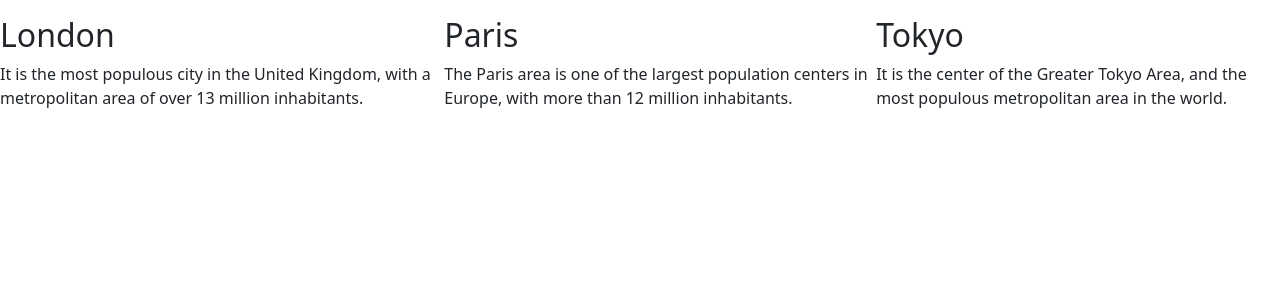
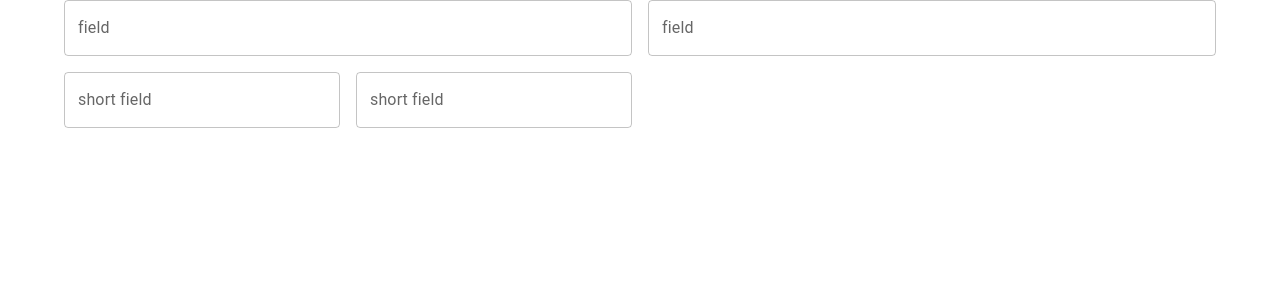
Before and after one commit to ankitupadhyay889/ReacttypescriptTask, a React (Create React App) app in the folder SimpleReact/: page / in a window 1280 px wide. Shown: the top 300 px of the page. Built offline with nearby package versions, Linux system fonts and the light colour scheme.

Commit message:
stylinginreactj

```diff
--- a/SimpleReact/package.json
+++ b/SimpleReact/package.json
@@ -3,6 +3,10 @@
   "version": "0.1.0",
   "private": true,
   "dependencies": {
+    "@emotion/react": "^11.9.0",
+    "@emotion/styled": "^11.8.1",
+    "@material-ui/core": "^4.12.4",
+    "@mui/material": "^5.6.1",
     "@testing-library/jest-dom": "^5.15.0",
     "@testing-library/react": "^11.2.7",
     "@testing-library/user-event": "^12.8.3",
--- a/SimpleReact/src/App.css
+++ b/SimpleReact/src/App.css
@@ -1,18 +1,15 @@
 .App {
   text-align: center;
 }
-
 .App-logo {
   height: 40vmin;
   pointer-events: none;
 }
-
 @media (prefers-reduced-motion: no-preference) {
   .App-logo {
     animation: App-logo-spin infinite 20s linear;
   }
 }
-
 .App-header {
   background-color: #282c34;
   min-height: 100vh;
--- a/SimpleReact/src/App.js
+++ b/SimpleReact/src/App.js
@@ -47,9 +47,6 @@ export default App;
 
 
 
-
-
-
 // import React from 'react';
 // import "./App.css";
 // import Firecall from './Firebanotific/Firecall';
--- a/SimpleReact/src/Social.js
+++ b/SimpleReact/src/Social.js
@@ -7,9 +7,9 @@ const Social = () => {
     return (
         <div>
             <Faceboo />
-            <br />
+            <br /><br />
             <Goog />
-            <br />
+            <br /><br />
             <Githu />
         </div>
     );
--- a/SimpleReact/src/Styling/Call.js
+++ b/SimpleReact/src/Styling/Call.js
@@ -1,11 +1,12 @@
 import React from 'react';
-import Web from './Web';
+import Form from './Form';
+// import Web from './Web';
 // import All from "../StyledCompo/All";
 
 const Call = () => {
     return (
         <div>
-            <Web />
+            <Form/>
         </div>
     );
 };
--- /dev/null
+++ b/SimpleReact/src/Styling/Form.js
@@ -0,0 +1,23 @@
+import React from "react";
+import { Container, Grid, TextField } from "@mui/material";
+
+export default function Form() {
+  return (
+    <Container>
+      <Grid container spacing={2}>
+        <Grid item xs={12} md={6}>
+          <TextField fullWidth label="field" variant="outlined" />
+        </Grid>
+        <Grid item xs={12} md={6}>
+          <TextField fullWidth label="field" variant="outlined" />
+        </Grid>
+        <Grid item xs={6} md={3}>
+          <TextField fullWidth label="short field" variant="outlined" />
+        </Grid>
+        <Grid item xs={6} md={3}>
+          <TextField fullWidth label=" short field" variant="outlined" />
+        </Grid>
+      </Grid>
+    </Container>
+  );
+}
--- a/SimpleReact/src/Styling/Syl.css
+++ b/SimpleReact/src/Styling/Syl.css
@@ -6,6 +6,7 @@
     flex-direction: column;
     margin: 1rem 0 3rem 0;
   }
+
 
 @media screen and (max-width: 500px){
     .wee {
--- a/SimpleReact/src/index.css
+++ b/SimpleReact/src/index.css
@@ -8,6 +8,6 @@ body {
 }
 
 code {
-  font-family: source-code-pro, Menlo, Monaco, Consolas, 'Courier New',
+  font-family: source-code-pro, Menlo, Monaco, Consolas, "Courier New",
     monospace;
 }
--- a/SimpleReact/src/index.js
+++ b/SimpleReact/src/index.js
@@ -6,4 +6,4 @@ import 'bootstrap/dist/css/bootstrap.min.css';
 import {BrowserRouter} from 'react-router-dom';
 import Call from './Styling/Call';
 
-ReactDOM.render(<BrowserRouter><Call /></BrowserRouter> ,document.getElementById('root'));
+ReactDOM.render(<BrowserRouter><Call /></BrowserRouter>,document.getElementById('root'));
```
Also changed, not shown: 1 other file (tests, documents, lock files or other folders).
